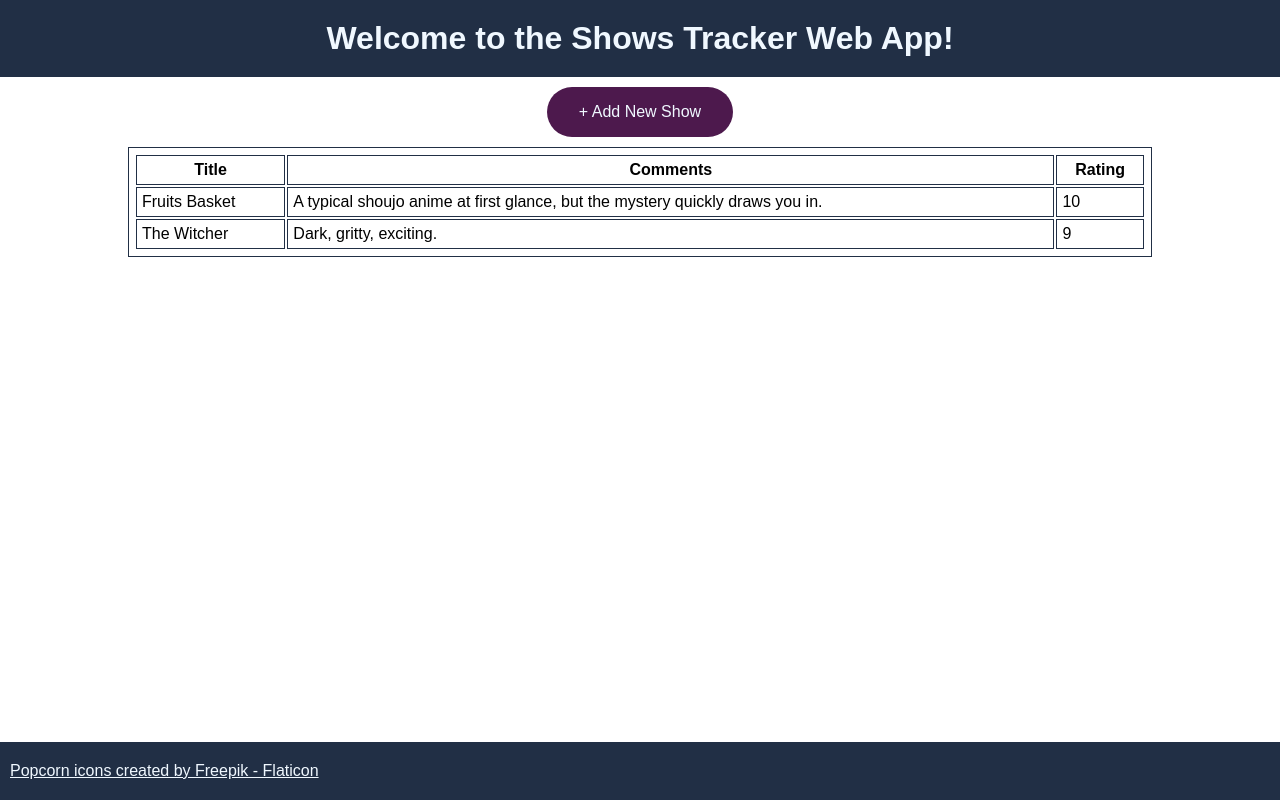
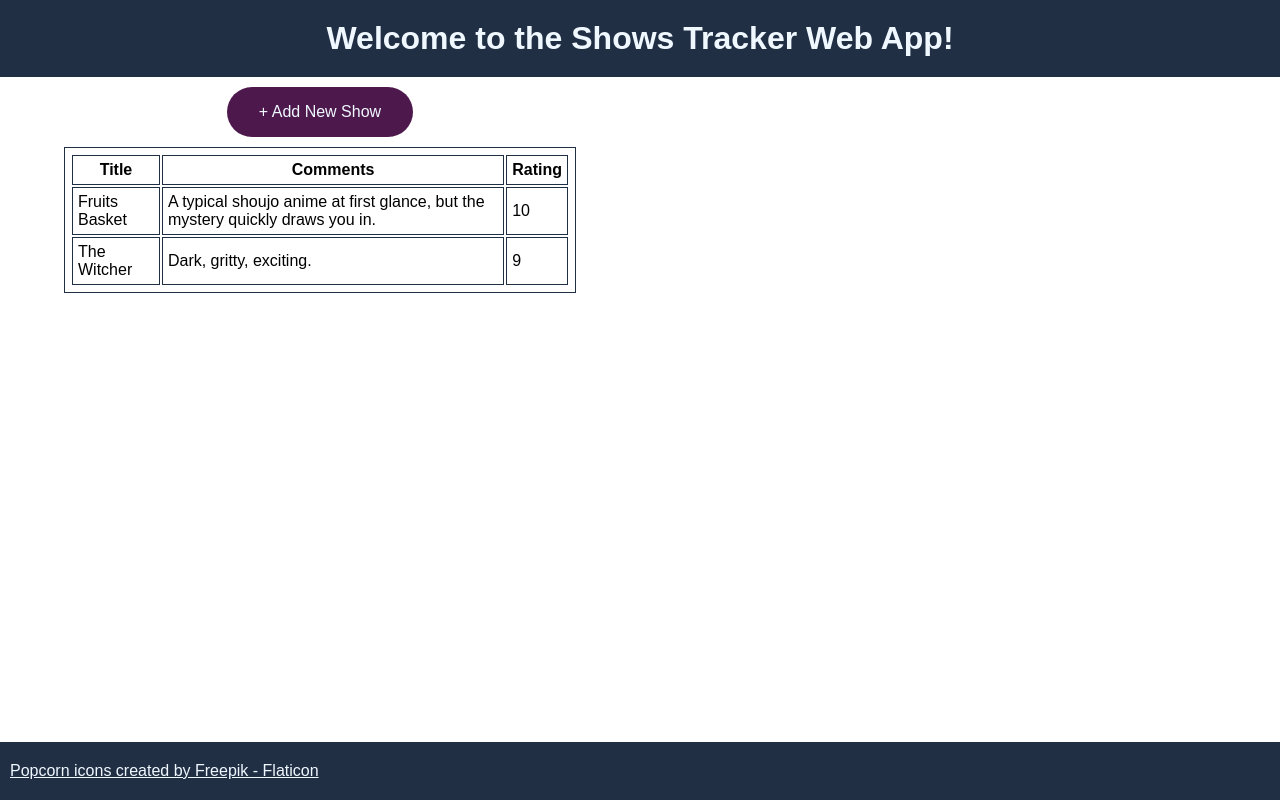
Before and after one commit to jerylseow/shows-tracker, a React (Create React App) app: page / in a window 1280 px wide. Built offline with nearby package versions, Linux system fonts and the light colour scheme; no server answers.

Commit message:
Fixed rough layout and added poster

```diff
--- a/src/App.css
+++ b/src/App.css
@@ -23,3 +23,31 @@
 .add-btn:hover {
   background-color: #3e1f47;
 }
+
+.box {
+  display: flex;
+  flex-direction: column;
+  height: 100vh;
+}
+
+.box .header {
+  flex-grow: 0;
+}
+
+.box .content {
+  flex-grow: 1;
+}
+
+.main-content {
+  float: left;
+  width: 50%;
+}
+
+.aside-content {
+  float: left;
+  width: 50%;
+}
+
+.box .footer {
+  flex-grow: 0;
+}
--- a/src/App.js
+++ b/src/App.js
@@ -57,9 +57,10 @@ const App = () => {
   };
 
   return (
-    <React.Fragment>
-      <Header />
-      <main>
+    <div className="box">
+      <Header className="header" />
+      <div className="content">
+        <main className="main-content">
           <button
             className="big-btn add-btn"
             onClick={() => setOpenForm((prev) => !prev)}
@@ -73,12 +74,14 @@ const App = () => {
               showApiDetails={showApiDetails}
             />
           )}
-        <ShowsTable showsList={showsList} />
+          {!openForm && <ShowsTable showsList={showsList} />}
+        </main>
+        <aside className="aside-content">
           <ShowsDetailPanel showsList={showApiDetails} />
-        <div></div>
-      </main>
-      <Footer />
-    </React.Fragment>
+        </aside>
+      </div>
+      <Footer className="footer" />
+    </div>
   );
 };
 
--- /dev/null
+++ b/src/components/ShowsDetailPanel.css
@@ -0,0 +1,10 @@
+.poster {
+  display: block;
+  margin: 10px auto;
+}
+
+.show-description {
+  display: block;
+  width: 80%;
+  margin: 10px auto;
+}
--- a/src/components/ShowsDetailPanel.jsx
+++ b/src/components/ShowsDetailPanel.jsx
@@ -1,7 +1,19 @@
 import React from "react";
+import "./ShowsDetailPanel.css";
 
 const ShowsDetailPanel = (props) => {
-  return <div>{props.showsList.Plot}</div>;
+  return (
+    <React.Fragment>
+      <div className="show-poster">
+        <img
+          className="poster"
+          src={props.showsList.Poster}
+          alt={props.showsList.Title}
+        />
+      </div>
+      <div className="show-description">{props.showsList.Plot}</div>
+    </React.Fragment>
+  );
 };
 
 export default ShowsDetailPanel;
--- a/src/components/UI/Footer.css
+++ b/src/components/UI/Footer.css
@@ -1,10 +1,7 @@
 footer {
-  padding: 20px 10px;
-  position: fixed;
-  bottom: 0px;
-  width: 100%;
   background-color: #212f45;
   color: aliceblue;
+  padding: 20px 10px;
 }
 
 footer a {
```
Lines whose indentation alone changed are shown as unchanged.
